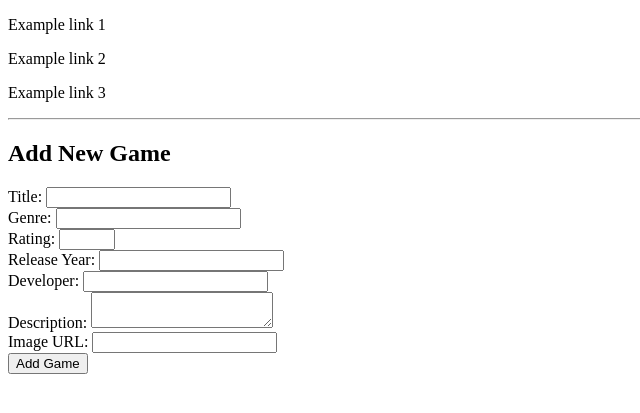
After one commit to Scott25342/gamerate, a Django app: page /add_game/ in a window 1280 px wide. The commit adds this page. Shown: the top 413 px of the page, without its empty margins (0-640 px from the left). Run offline with Django 3.2, Linux system fonts and the light colour scheme; the visitor is signed in with stand-in values (Sample User, id 1).

Commit message:
add/edit/delete games

```diff
--- /dev/null
+++ b/gamerate_app/templates/add_game.html
@@ -0,0 +1,33 @@
+{% extends 'base.html' %}
+
+{% block title_block %}Add New Game{% endblock %}
+
+{% block body_block %}
+<h2>Add New Game</h2>
+
+<form method="POST">
+    {% csrf_token %}
+    <label>Title:</label>
+    <input type="text" name="title" required><br>
+
+    <label>Genre:</label>
+    <input type="text" name="genre"><br>
+
+    <label>Rating:</label>
+    <input type="number" name="rating" min="0" max="10"><br>
+
+    <label>Release Year:</label>
+    <input type="number" name="release_year"><br>
+
+    <label>Developer:</label>
+    <input type="text" name="developer"><br>
+
+    <label>Description:</label>
+    <textarea name="description"></textarea><br>
+
+    <label>Image URL:</label>
+    <input type="text" name="image"><br>
+
+    <button type="submit" class="btn btn-primary">Add Game</button>
+</form>
+{% endblock %}
--- a/gamerate_app/templates/game_library.html
+++ b/gamerate_app/templates/game_library.html
@@ -6,6 +6,12 @@ Video Game Library
 
 {% block body_block %}
 <h1>Video Game Library</h1>
+
+{% if user.is_staff %}
+<div style="margin-bottom:20px;">
+    <a href="{% url 'add_game' %}">Add New Game</a>
+</div>
+{% endif %}
 
 <div style="flex-wrap:wrap;">
     {% for game in games %}
--- a/gamerate_app/urls.py
+++ b/gamerate_app/urls.py
@@ -5,6 +5,9 @@ urlpatterns = [
     path('', views.home, name='home'),
     path('game_library/', views.game_library, name='game_library'),
     path('game_detail/<int:game_id>/', views.game_detail, name='game_detail'),
+    path("edit_game/<int:game_id>/", views.edit_game, name="edit_game"),
+    path("delete_game/<int:game_id>/", views.delete_game, name="delete_game"),
+    path("add_game/", views.add_game, name="add_game"),
 
     path("profile/", views.profile_page, name="profile"),
     path("delete_review/<int:review_id>/", views.delete_review, name="delete_review"),
--- a/gamerate_app/views.py
+++ b/gamerate_app/views.py
@@ -1,5 +1,6 @@
 from django.shortcuts import render, get_object_or_404, redirect
 from django.contrib.auth.models import User
+from django.contrib.admin.views.decorators import staff_member_required
 from .models import VideoGame, Review
 
 
@@ -56,3 +57,55 @@ def edit_review(request, review_id):
         return redirect("profile")
 
     return render(request, "edit_review.html", {"review": review})
+
+@staff_member_required
+def edit_game(request, game_id):
+    game = get_object_or_404(VideoGame, id=game_id)
+
+    if request.method == "POST":
+        game.title = request.POST.get("title")
+        game.genre = request.POST.get("genre")
+        game.rating = request.POST.get("rating")
+        game.release_year = request.POST.get("release_year")
+        game.developer = request.POST.get("developer")
+        game.description = request.POST.get("description")
+        game.image = request.POST.get("image")
+        game.save()
+        return redirect("game_detail", game_id=game.id)
+
+    return render(request, "edit_game.html", {"game": game})
+
+
+@staff_member_required
+def delete_game(request, game_id):
+    game = get_object_or_404(VideoGame, id=game_id)
+
+    if request.method == "POST":
+        game.delete()
+        return redirect("game_library")
+
+    return render(request, "delete_game.html", {"game": game})
+
+@staff_member_required
+def add_game(request):
+    if request.method == "POST":
+        title = request.POST.get("title")
+        genre = request.POST.get("genre")
+        rating = request.POST.get("rating") or None
+        release_year = request.POST.get("release_year")
+        developer = request.POST.get("developer")
+        description = request.POST.get("description")
+        image = request.POST.get("image")
+
+        game = VideoGame.objects.create(
+            title=title,
+            genre=genre,
+            rating=rating,
+            release_year=release_year,
+            developer=developer,
+            description=description,
+            image=image
+        )
+        return redirect("game_detail", game_id=game.id)
+
+    return render(request, "add_game.html")
```
Also changed, not shown: gamerate_app/templates/delete_game.html (added, +7 -0 lines), gamerate_app/templates/edit_game.html (added, +26 -0 lines), gamerate_app/templates/game_detail.html (+7 -1 lines).
